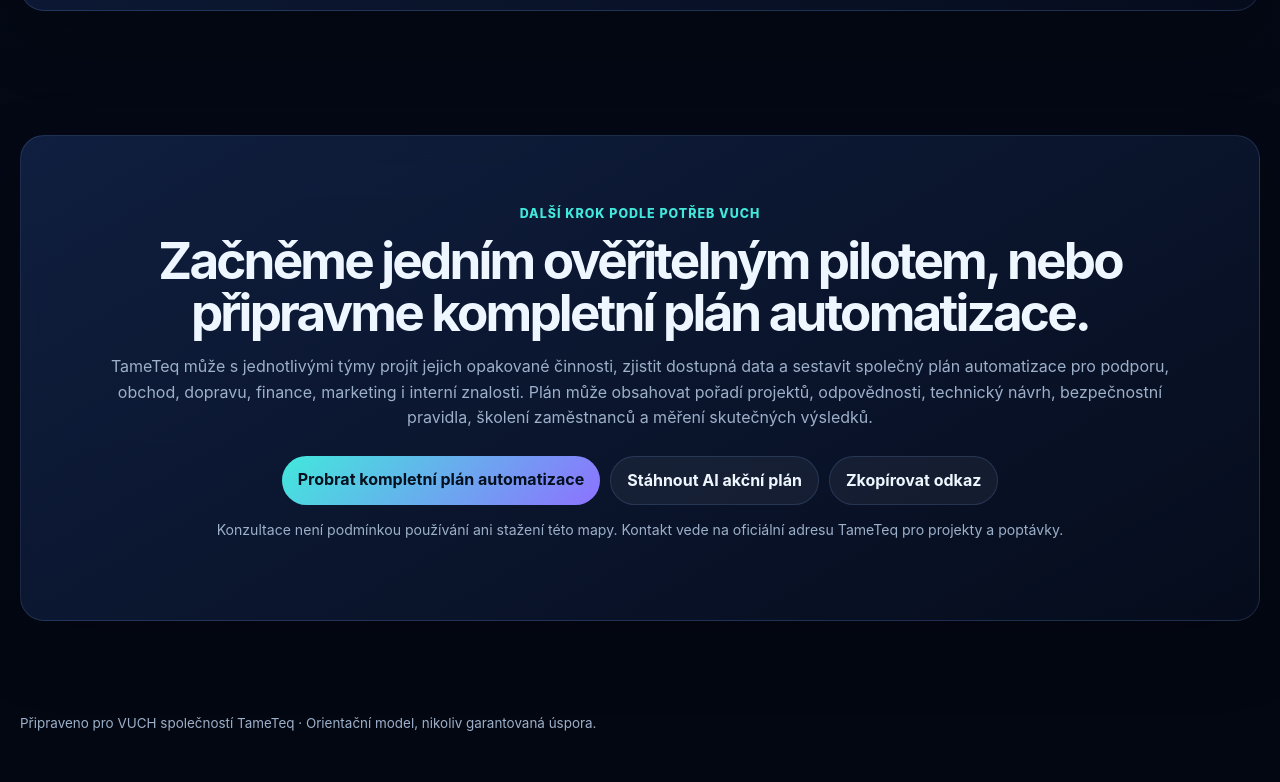
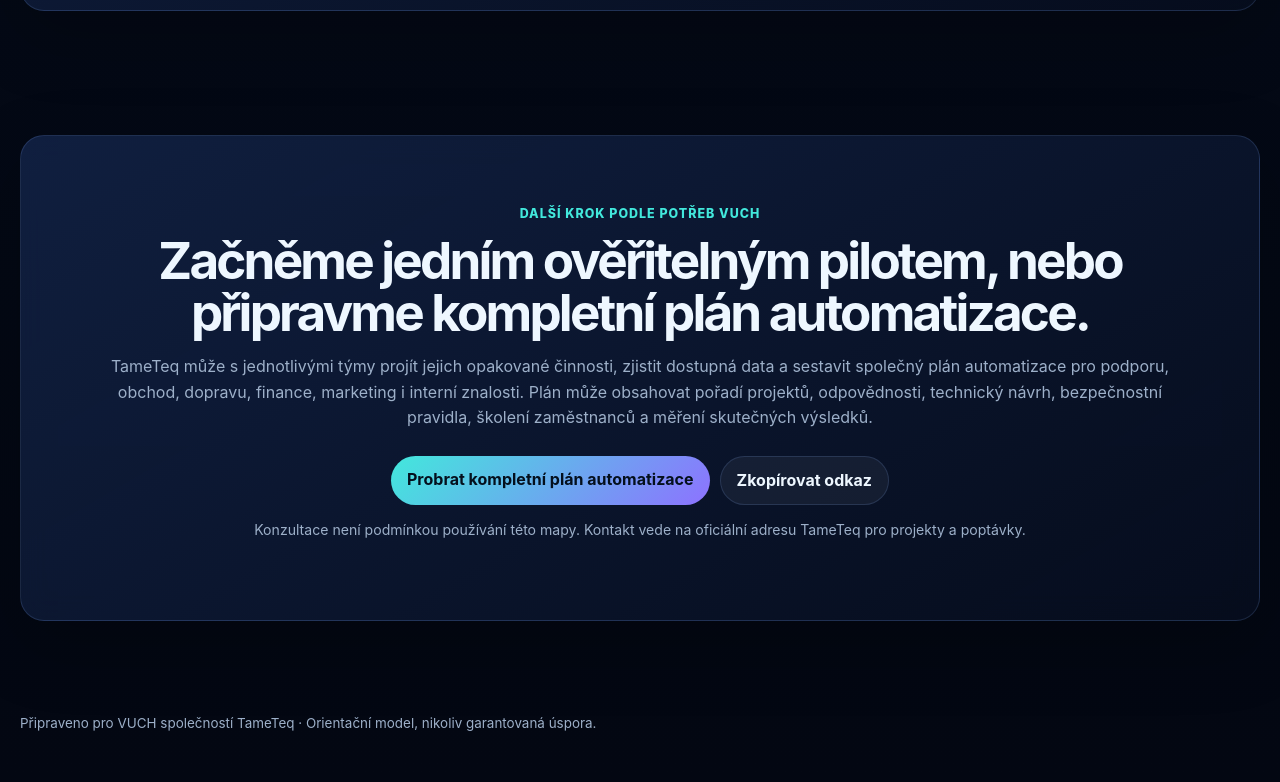
Before and after one commit to Ev3r3st/REDESIGNWEB, a website: page projekty/vuch-ai-mapa/index.html in a window 1280 px wide. Shown: the part 9207-9989 px from the top of the page. Drawn offline with Linux system fonts and the light colour scheme.

Commit message:
Remove final action plan download button

```diff
--- a/projekty/vuch-ai-mapa/index.html
+++ b/projekty/vuch-ai-mapa/index.html
@@ -62,7 +62,7 @@
 
     <section class="section wrap" id="zdroje"><div class="section-head"><div><span class="kicker">Transparentnost</span><h2>Použité veřejné zdroje</h2><p class="muted">Ověřeno 14. 7. 2026. Veřejná fakta níže neobsahují interní čísla VUCH.</p></div></div><div class="glass card source-list"><div class="source"><span><b>StartupJobs — AI projektový manažer ve VUCH</b><br><small class="muted">AI jako klíčová priorita; podpora, doprava, obchod, finance a marketing.</small></span><a href="https://www.startupjobs.cz/nabidka/105249/ai-projektovy-manazer-ve-vuch" target="_blank" rel="noopener">Otevřít ↗</a></div><div class="source"><span><b>Martin Kůs — LinkedIn</b><br><small class="muted">CEO/spoluzakladatel; veřejná zmínka o integraci AI, Emorfiq a růstu.</small></span><a href="https://cz.linkedin.com/in/martin-k%C5%AFs-861aaa17a" target="_blank" rel="noopener">Otevřít ↗</a></div><div class="source"><span><b>VUCH — LinkedIn</b><br><small class="muted">Vznik značky, evropské ambice a veřejný profil firmy.</small></span><a href="https://cz.linkedin.com/company/vuch-cz" target="_blank" rel="noopener">Otevřít ↗</a></div><div class="source"><span><b>VUCH.cz</b><br><small class="muted">Oficiální informace o značce, sortimentu a zakladatelích.</small></span><a href="https://www.vuch.cz/Stranky/Nejcastejsi-dotazy" target="_blank" rel="noopener">Otevřít ↗</a></div></div></section>
 
-    <section class="section wrap"><div class="glass cta-box"><span class="kicker">Další krok podle potřeb VUCH</span><h2>Začněme jedním ověřitelným pilotem, nebo připravme kompletní plán automatizace.</h2><p class="muted">TameTeq může s jednotlivými týmy projít jejich opakované činnosti, zjistit dostupná data a sestavit společný plán automatizace pro podporu, obchod, dopravu, finance, marketing i interní znalosti. Plán může obsahovat pořadí projektů, odpovědnosti, technický návrh, bezpečnostní pravidla, školení zaměstnanců a měření skutečných výsledků.</p><div class="actions" style="justify-content:center"><a class="btn primary" id="mailLink" href="mailto:info@tameteq.com?subject=Kompletní%20plán%20automatizace%20pro%20VUCH">Probrat kompletní plán automatizace</a><button class="btn" data-pdf>Stáhnout AI akční plán</button><button class="btn" id="copyLink">Zkopírovat odkaz</button></div><p class="fine">Konzultace není podmínkou používání ani stažení této mapy. Kontakt vede na oficiální adresu TameTeq pro projekty a poptávky.</p></div></section>
+    <section class="section wrap"><div class="glass cta-box"><span class="kicker">Další krok podle potřeb VUCH</span><h2>Začněme jedním ověřitelným pilotem, nebo připravme kompletní plán automatizace.</h2><p class="muted">TameTeq může s jednotlivými týmy projít jejich opakované činnosti, zjistit dostupná data a sestavit společný plán automatizace pro podporu, obchod, dopravu, finance, marketing i interní znalosti. Plán může obsahovat pořadí projektů, odpovědnosti, technický návrh, bezpečnostní pravidla, školení zaměstnanců a měření skutečných výsledků.</p><div class="actions" style="justify-content:center"><a class="btn primary" id="mailLink" href="mailto:info@tameteq.com?subject=Kompletní%20plán%20automatizace%20pro%20VUCH">Probrat kompletní plán automatizace</a><button class="btn" id="copyLink">Zkopírovat odkaz</button></div><p class="fine">Konzultace není podmínkou používání této mapy. Kontakt vede na oficiální adresu TameTeq pro projekty a poptávky.</p></div></section>
   </main>
   <footer class="wrap">Připraveno pro VUCH společností TameTeq · Orientační model, nikoliv garantovaná úspora.</footer><div class="toast" id="toast" role="status"></div>
   <script>
```
